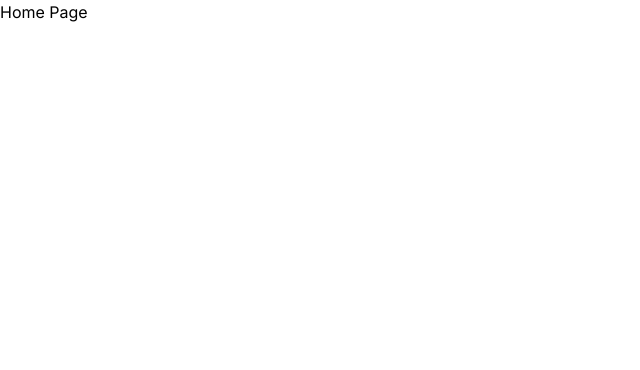
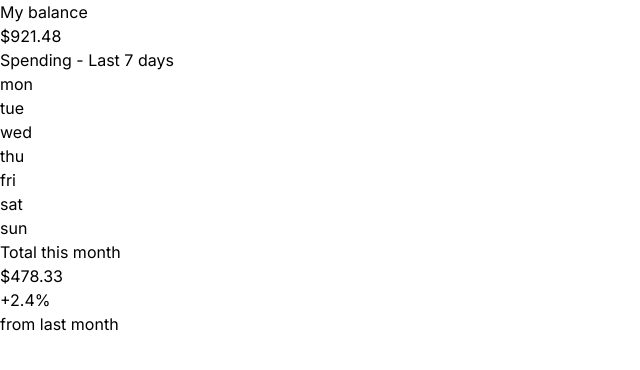
Before and after one commit to n0rrman/frontend-mentor-challenges-green, a Next.js app in the folder expenses-chart-component/: page / in a window 1280 px wide. Shown: the top 370 px of the page, without its empty margins (0-640 px from the left). Built offline with nearby package versions, Linux system fonts and the light colour scheme.

Commit message:
expenses-chart-component text content added

```diff
--- a/expenses-chart-component/src/app/page.tsx
+++ b/expenses-chart-component/src/app/page.tsx
@@ -1,5 +1,24 @@
 export default function Home() {
-    return (
-      <div>Home Page</div>
-    );
-  }
+  return (
+    <div>
+      <div>
+        <div>My balance</div>
+        <div>$921.48</div>
+      </div>
+      <h1>Spending - Last 7 days</h1>
+
+      <div>mon</div>
+      <div>tue</div>
+      <div>wed</div>
+      <div>thu</div>
+      <div>fri</div>
+      <div>sat</div>
+      <div>sun</div>
+
+      <div>Total this month</div>
+      <div>$478.33</div>
+      <div>+2.4%</div>
+      <div>from last month</div>
+    </div>
+  );
+}
```
Also changed, not shown: expenses-chart-component/design/style-guide.md (added, +37 -0 lines), expenses-chart-component/src/app/index.html (deleted, +0 -43 lines), 1 other file (tests, documents, lock files or other folders).
